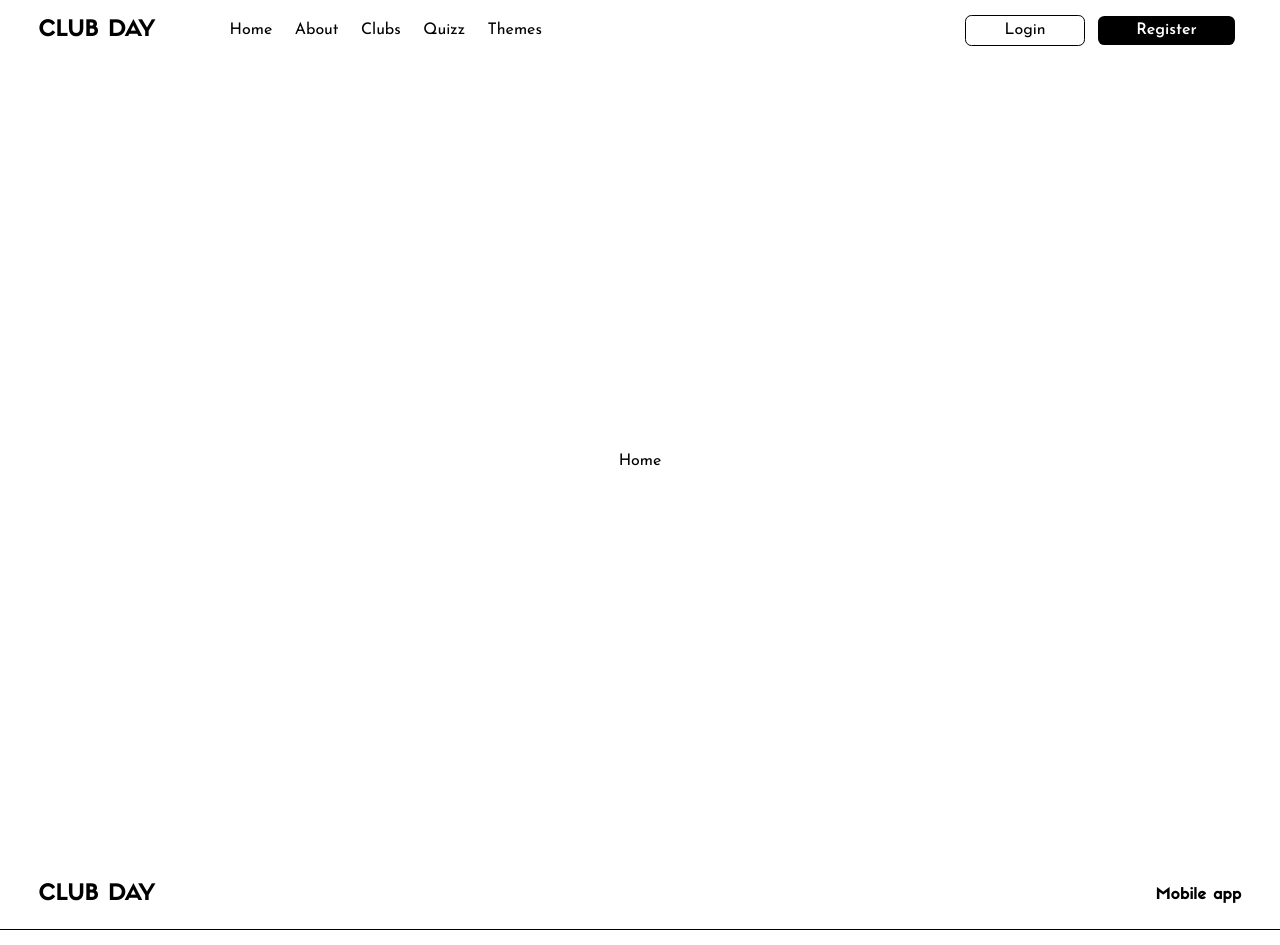
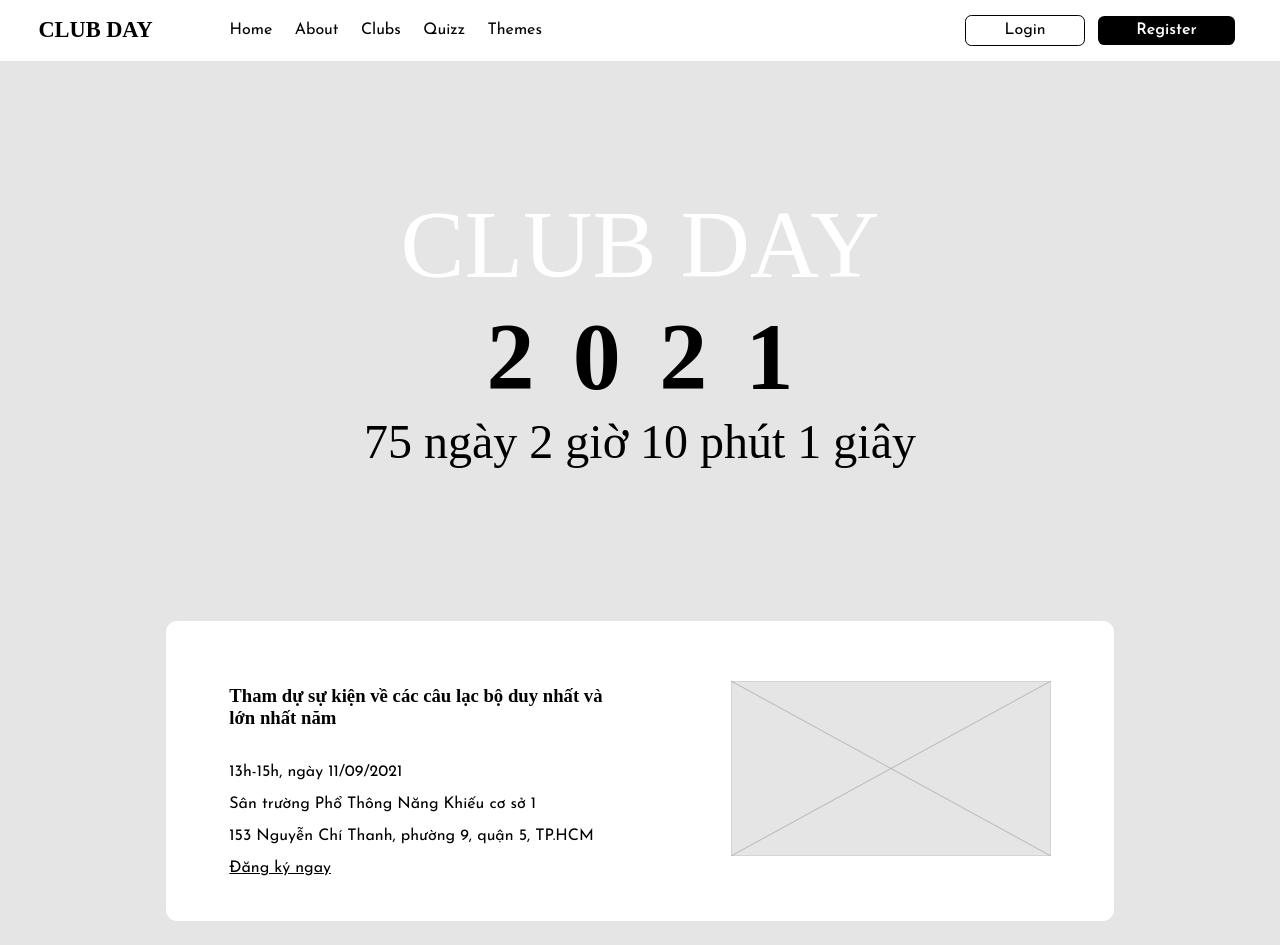
Before and after one commit to Club-Day-PTNK/clubday-website, a Next.js app: page / in a window 1280 px wide. Shown: the top 945 px of the page. Built offline with nearby package versions, Linux system fonts and the light colour scheme.

Commit message:
Modified Home Page
Modified Home Page according to the wireframe, added working timer, styled Body Card

```diff
--- /dev/null
+++ b/components/Timer.js
@@ -0,0 +1,55 @@
+import React, { useEffect, useState } from "react";
+
+import timerStyles from "../styles/Timer.module.scss";
+
+const Timer = ({}) => {
+  const calculateTimeLeft = () => {
+    let eventTime = new Date("Sep 11, 2021 12:00:00").getTime();
+    let now = new Date().getTime();
+    let distance = eventTime - now;
+    const { days, hours, mins, seconds } = {
+      days: Math.floor(distance / (1000 * 60 * 60 * 24)),
+      hours: Math.floor(
+        (distance % (1000 * 60 * 60 * 24)) / (1000 * 60 * 60)
+      ),
+      mins: Math.floor((distance % (1000 * 60 * 60)) / (1000 * 60)),
+      seconds: Math.floor((distance % (1000 * 60)) / 1000),
+    };
+    return { days, hours, mins, seconds };
+  };
+
+  const [timeLeft, setTimeLeft] = useState(calculateTimeLeft());
+  useEffect(() => {
+    const timer = setTimeout(() => {
+      setTimeLeft(calculateTimeLeft());
+    }, 1000);
+    return () => clearTimeout(timer);
+  });
+  const { days, hours, mins, seconds } = timeLeft;
+
+  return (
+    <div
+      suppressHydrationWarning={true}
+      className={timerStyles.container}
+    >
+      <span className="day" suppressHydrationWarning>
+        {days}
+      </span>{" "}
+      ngày{" "}
+      <span className="hour" suppressHydrationWarning>
+        {hours}
+      </span>{" "}
+      giờ{" "}
+      <span className="minute" suppressHydrationWarning>
+        {mins}
+      </span>{" "}
+      phút{" "}
+      <span className="second" suppressHydrationWarning>
+        {seconds}
+      </span>{" "}
+      giây
+    </div>
+  );
+};
+
+export default Timer;
--- /dev/null
+++ b/components/cards/Home.js
@@ -0,0 +1,32 @@
+import Link from "next/link";
+
+import cardStyles from "../../styles/cards/Home.module.scss";
+
+import classNames from "classnames/bind";
+let cx = classNames.bind(cardStyles);
+
+const BodyCard = (props) => {
+  const { orientation, texts, components } = props.children;
+  const cardClass = cx(props.className, {
+    left: orientation === "left",
+    right: orientation === "right",
+    center: orientation === "center",
+  });
+  const paragraphs = texts.lines.map((line, index) => (
+    <p key={index}>{line}</p>
+  ));
+  return (
+    <div className={cardClass}>
+      <div className={cardStyles.texts}>
+        <h3 className={cardStyles.title}>{texts.title}</h3>
+        <div className={cardStyles.paragraphs}>{paragraphs}</div>
+        <Link href={texts.link.dest}>
+          <a className={cardStyles.cta}>{texts.link.cta}</a>
+        </Link>
+      </div>
+      <div className={cardStyles.components}>{components}</div>
+    </div>
+  );
+};
+
+export default BodyCard;
--- a/pages/index.js
+++ b/pages/index.js
@@ -1,5 +1,151 @@
-import styles from "../styles/Home.module.scss";
+import Image from "next/image";
+import dummy from "../assets/Rectangle.svg";
+
+import BodyCard from "../components/cards/Home";
+import Timer from "../components/Timer";
+
+import bodyCardStyles from "../styles/cards/Home.module.scss";
+import homeStyles from "../styles/Home.module.scss";
+
+import classNames from "classnames/bind";
+let cx = classNames.bind(bodyCardStyles);
+
+const bodyContents = {
+  info: {
+    orientation: "left",
+    texts: {
+      title:
+        "Tham dự sự kiện về các câu lạc bộ duy nhất và lớn nhất năm",
+      lines: [
+        "13h-15h, ngày 11/09/2021",
+        "Sân trường Phổ Thông Năng Khiếu cơ sở 1",
+        "153 Nguyễn Chí Thanh, phường 9, quận 5, TP.HCM",
+      ],
+      link: { cta: "Đăng ký ngay", dest: "/" },
+    },
+    components: (
+      <Image
+        src={dummy}
+        alt="Club Day Picture"
+        // width={500} automatically provided
+        // height={500} automatically provided
+        // blurDataURL="data:..." automatically provided
+        // Optionally allows to add a blurred version of the image while loading
+        // placeholder="blur"
+      />
+    ),
+  },
+  clubs: {
+    orientation: "right",
+    texts: {
+      title: "Khai phá tiềm năng vô tận trong mỗi người",
+      lines: [
+        "Với 16 câu lạc bộ trải rộng mọi sở thích, đam mê, không ước mơ nào là không thể",
+      ],
+      link: { cta: "Khám phá ngay", dest: "/" },
+    },
+    components: (
+      <Image
+        src={dummy}
+        alt="Picture of the author"
+        // width={500} automatically provided
+        // height={500} automatically provided
+        // blurDataURL="data:..." automatically provided
+        // Optionally allows to add a blurred version of the image while loading
+        // placeholder="blur"
+      />
+    ),
+  },
+  about: {
+    orientation: "left",
+    texts: {
+      title: "Muốn biết thêm về chúng tớ?",
+      lines: [
+        "Những điều siêu thú vị về hành trình tạo nên Club Day của một trong những ban tổ chức đoàn kết và xịn xò nhất quả đất!",
+      ],
+      link: { cta: "Lắng nghe câu chuyện khởi nguồn", dest: "/" },
+    },
+    components: (
+      <Image
+        src={dummy}
+        alt="Picture of the author"
+        // width={500} automatically provided
+        // height={500} automatically provided
+        // blurDataURL="data:..." automatically provided
+        // Optionally allows to add a blurred version of the image while loading
+        // placeholder="blur"
+      />
+    ),
+  },
+  quizz: {
+    orientation: "center",
+    texts: {
+      title: "Băn khoăn giữa bao lựa chọn?",
+      lines: [
+        "Thử ngay trắc nghiệm tính cách nhanh và tìm ra chốn mình thuộc về!",
+      ],
+      link: { cta: "Chơi ngay", dest: "/" },
+    },
+    components: (
+      <Image
+        src={dummy}
+        alt="Picture of the author"
+        // width={500} automatically provided
+        // height={500} automatically provided
+        // blurDataURL="data:..." automatically provided
+        // Optionally allows to add a blurred version of the image while loading
+        // placeholder="blur"
+      />
+    ),
+  },
+  register: {
+    orientation: "left",
+    texts: {
+      title:
+        "Và còn nhiều điều thú vị khác đang chờ đón các bạn trong sự kiện sắp tới!  ",
+      lines: [],
+      link: { cta: "Đăng ký ngay", dest: "/" },
+    },
+    components: (
+      <Image
+        src={dummy}
+        alt="Picture of the author"
+        // width={500} automatically provided
+        // height={500} automatically provided
+        // blurDataURL="data:..." automatically provided
+        // Optionally allows to add a blurred version of the image while loading
+        // placeholder="blur"
+      />
+    ),
+  },
+};
 
 export default function Home() {
-  return <div className={styles.container}>Home</div>;
+  const cardsList = [];
+
+  Object.keys(bodyContents).forEach((content, index) => {
+    cardsList.push(
+      <BodyCard
+        key={index}
+        className={cx({
+          cards: true,
+          concurrent: index % 2 == 1,
+        })}
+      >
+        {bodyContents[content]}
+      </BodyCard>
+    );
+  });
+
+  return (
+    <div className={homeStyles.container}>
+      <div className={homeStyles.heroContainer}>
+        <div className={homeStyles.title}>
+          Club Day <span>2021</span>
+        </div>
+        <Timer suppressHydrationWarning={true} />
+      </div>
+      <div className={homeStyles.bodyContainer}>{cardsList}</div>
+    </div>
+  );
 }
--- a/styles/Home.module.scss
+++ b/styles/Home.module.scss
@@ -1,121 +1,48 @@
+@use "./Palette.module.scss" as colors;
+
 .container {
   min-height: 100vh;
-  padding: 0 0.5rem;
+  padding: 0 0rem;
+  display: flex;
+  flex-direction: column;
+  align-items: center;
+  .heroContainer {
+    background: colors.$wireframe-splash;
+    width: 100%;
     display: flex;
     flex-direction: column;
     justify-content: center;
     align-items: center;
-  height: 100vh;
-}
-
-.main {
-  padding: 5rem 0;
-  flex: 1;
+    padding: 8em 0;
+    font-family: "Sifonn Pro";
+    .title {
       display: flex;
       flex-direction: column;
       justify-content: center;
       align-items: center;
+      color: white;
+      font-size: 6em;
+      text-transform: uppercase;
+
+      text-align: center;
+      span {
+        font-weight: bold;
+        color: black;
+        letter-spacing: 0.4em;
+        text-indent: -0.4em;
+        direction: rtl;
+        text-align: center;
+        margin: 0.1rem 0;
       }
-
-.footer {
+    }
+  }
+  .bodyContainer {
+    background: colors.$wireframe-splash;
     width: 100%;
-  height: 100px;
-  border-top: 1px solid #eaeaea;
     display: flex;
+    flex-direction: column;
     justify-content: center;
     align-items: center;
-}
-
-.footer a {
-  display: flex;
-  justify-content: center;
-  align-items: center;
-  flex-grow: 1;
-}
-
-.title a {
-  color: #0070f3;
-  text-decoration: none;
-}
-
-.title a:hover,
-.title a:focus,
-.title a:active {
-  text-decoration: underline;
-}
-
-.title {
-  margin: 0;
-  line-height: 1.15;
-  font-size: 4rem;
-}
-
-.title,
-.description {
-  text-align: center;
-}
-
-.description {
-  line-height: 1.5;
-  font-size: 1.5rem;
-}
-
-.code {
-  background: #fafafa;
-  border-radius: 5px;
-  padding: 0.75rem;
-  font-size: 1.1rem;
-  font-family: Menlo, Monaco, Lucida Console, Liberation Mono, DejaVu Sans Mono,
-    Bitstream Vera Sans Mono, Courier New, monospace;
-}
-
-.grid {
-  display: flex;
-  align-items: center;
-  justify-content: center;
-  flex-wrap: wrap;
-  max-width: 800px;
-  margin-top: 3rem;
-}
-
-.card {
-  margin: 1rem;
-  padding: 1.5rem;
-  text-align: left;
-  color: inherit;
-  text-decoration: none;
-  border: 1px solid #eaeaea;
-  border-radius: 10px;
-  transition: color 0.15s ease, border-color 0.15s ease;
-  width: 45%;
-}
-
-.card:hover,
-.card:focus,
-.card:active {
-  color: #0070f3;
-  border-color: #0070f3;
-}
-
-.card h2 {
-  margin: 0 0 1rem 0;
-  font-size: 1.5rem;
-}
-
-.card p {
-  margin: 0;
-  font-size: 1.25rem;
-  line-height: 1.5;
-}
-
-.logo {
-  height: 1em;
-  margin-left: 0.5rem;
-}
-
-@media (max-width: 600px) {
-  .grid {
-    width: 100%;
-    flex-direction: column;
+    padding: 0.5em;
   }
 }
--- a/styles/Palette.module.scss
+++ b/styles/Palette.module.scss
@@ -1,3 +1,5 @@
 $primary-color: rgb(0, 255, 191);
 
 $wireframe-primary-color: black;
+
+$wireframe-splash: #e5e5e5;
--- /dev/null
+++ b/styles/Timer.module.scss
@@ -0,0 +1,3 @@
+.container {
+  font-size: 3em;
+}
--- /dev/null
+++ b/styles/cards/Home.module.scss
@@ -0,0 +1,59 @@
+@use "../Palette.module.scss" as colors;
+
+.cards {
+  background: white;
+  width: 75%;
+  display: flex;
+  justify-content: space-around;
+  align-items: center;
+  border-radius: 0.7em;
+  min-height: 300px;
+  margin: 1em 0;
+  padding: 0 0.1em;
+  &.concurrent {
+    background: #c7c7c7;
+    color: white;
+  }
+
+  .texts {
+    display: flex;
+    flex-direction: column;
+    justify-content: center;
+    max-width: 40%;
+    .title {
+      font-family: "Sifonn Pro";
+    }
+    .paragraphs {
+      max-width: 100%;
+    }
+  }
+  .components {
+    max-width: 20em;
+  }
+  .cta {
+    transition: color ease-in-out 200ms;
+    text-decoration: underline;
+  }
+  .cta:hover {
+    color: teal;
+  }
+
+  &.left {
+    flex-direction: row;
+  }
+  &.right {
+    flex-direction: row-reverse;
+    .texts {
+      text-align: right;
+    }
+  }
+  &.center {
+    flex-direction: column;
+    padding: 3rem;
+    .texts {
+      max-width: 80%;
+      text-align: center;
+      margin-bottom: 2rem;
+    }
+  }
+}
--- a/styles/globals.scss
+++ b/styles/globals.scss
@@ -3,7 +3,7 @@
   font-style: normal;
   font-weight: normal;
   src: local("Sifonn Pro"),
-    url("../assets/SIFONN_PRO.woff") format("woff");
+    url("../assets/SIFONN_PRO_CUSTOM.otf") format("otf");
 }
 
 @import url("https://fonts.googleapis.com/css2?family=Josefin+Sans:ital,wght@0,200;0,300;0,400;0,600;1,200;1,300;1,400;1,600&display=swap");
```
Also changed, not shown: assets/Rectangle.svg (added), assets/SIFONN_PRO_CUSTOM.otf (added). Lines whose indentation alone changed are shown as unchanged.
